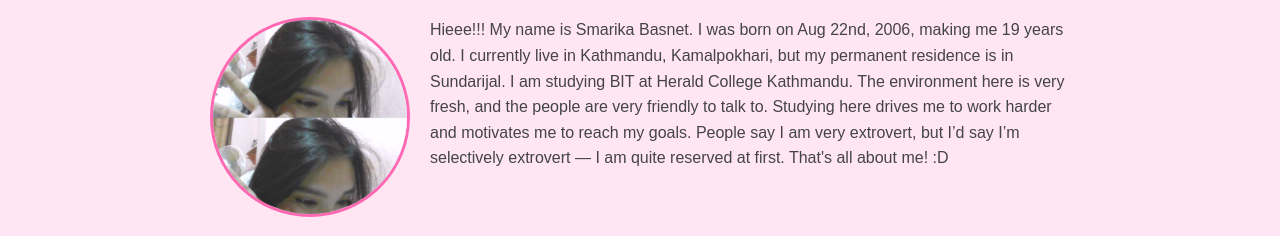
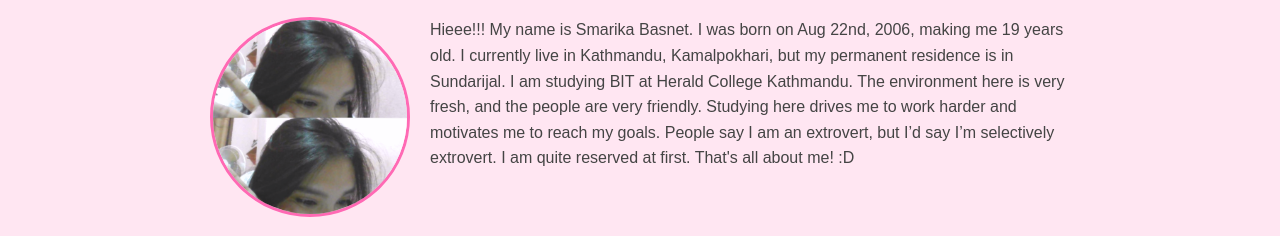
Before and after one commit to smarika-basnet/portfolio-Smarika, a plain HTML site: page index.html in a window 1280 px wide. Shown: the part 317-553 px from the top of the page. Drawn offline with Linux system fonts and the light colour scheme.

Commit message:
Updated About section and final tweaks to HTML

```diff
--- a/index.html
+++ b/index.html
@@ -29,7 +29,7 @@
     <section id="about">
         <h2>Get To Know Me <3</h2>
         <img src="images/me.png" alt="My Photo" class="profile-photo-left">
-        <p>Hieee!!! My name is Smarika Basnet. I was born on Aug 22nd, 2006, making me 19 years old. I currently live in Kathmandu, Kamalpokhari, but my permanent residence is in Sundarijal. I am studying BIT at Herald College Kathmandu. The environment here is very fresh, and the people are very friendly to talk to. Studying here drives me to work harder and motivates me to reach my goals. People say I am very extrovert, but I’d say I’m selectively extrovert — I am quite reserved at first. That's all about me! :D</p>
+        <p>Hieee!!! My name is Smarika Basnet. I was born on Aug 22nd, 2006, making me 19 years old. I currently live in Kathmandu, Kamalpokhari, but my permanent residence is in Sundarijal. I am studying BIT at Herald College Kathmandu. The environment here is very fresh, and the people are very friendly. Studying here drives me to work harder and motivates me to reach my goals. People say I am an extrovert, but I’d say I’m selectively extrovert. I am quite reserved at first. That's all about me! :D</p>
     </section>
 
     <!-- Projects Section -->
```
